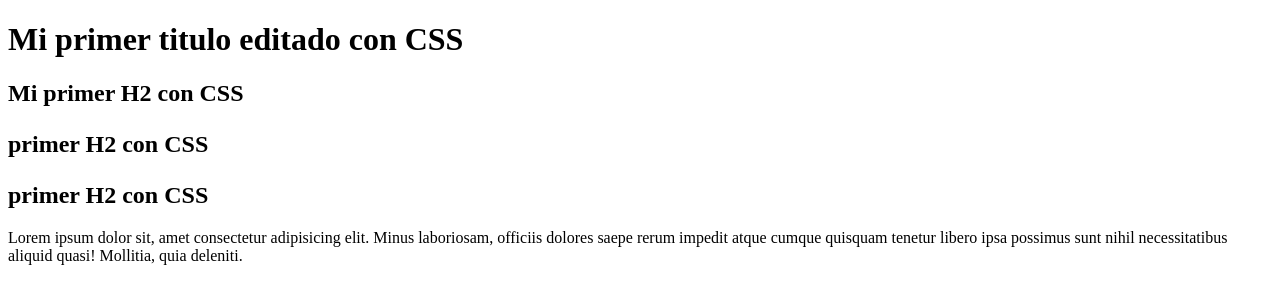
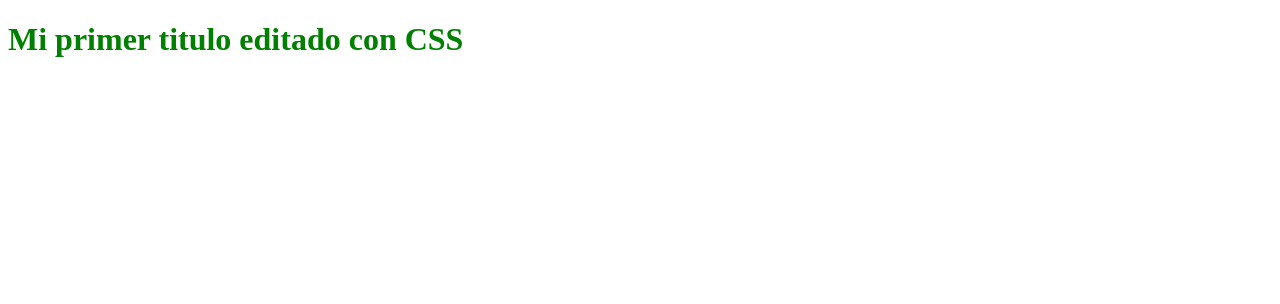
Before and after one commit to KenpachiPN/Curso-CSS, a plain HTML site: page index.html in a window 1280 px wide. Drawn offline with Linux system fonts and the light colour scheme.

Commit message:
Especificidad

```diff
--- a/index.html
+++ b/index.html
@@ -10,13 +10,8 @@
 </head>
 
 <body>
-    <h1> Mi primer titulo editado con CSS</h1>
-    <h2 id="element-for-modify" subtit="sii">Mi primer H2 con CSS</h2>
-    <h2><p> primer H2 con CSS </p> </h2>
-    <h2 class="h2-class"> <b> primer H2 con CSS </b> </h2>
-        <p> Lorem ipsum dolor sit, amet consectetur adipisicing elit. Minus laboriosam, officiis dolores saepe rerum
-            impedit atque cumque quisquam tenetur libero ipsa possimus sunt nihil necessitatibus aliquid quasi!
-            Mollitia, quia deleniti.</p>
-</body>
+
+    <h1 class="color-red" id="color-blue" style="color: green;"> Mi primer titulo editado con CSS</h1>
+
 
 </html>
--- a/style.css
+++ b/style.css
@@ -1,3 +1,4 @@
-.h2-class b:hover {
-    color: red;
+
+#color.blue {
+    color: blue;
 }
```
